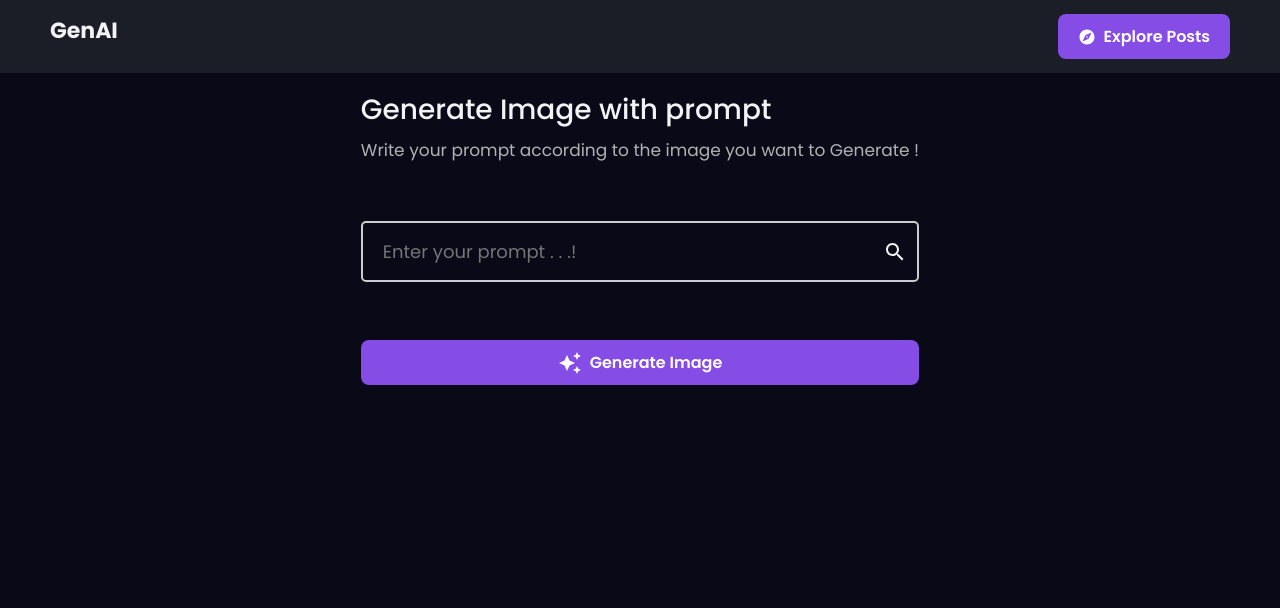
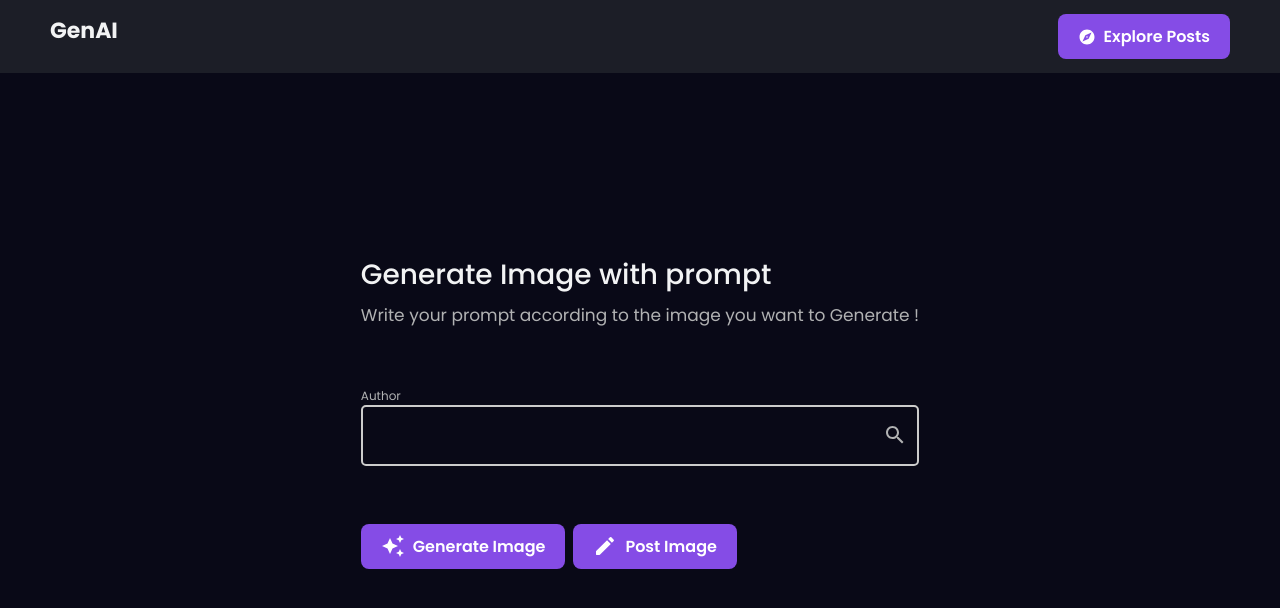
Before and after one commit to Sushant883/AiImageGenerator, a React (Create React App) app in the folder client/: page /post in a window 1280 px wide. Shown: the top 608 px of the page. Built offline with nearby package versions, Linux system fonts and the light colour scheme.

Commit message:
add text area

```diff
--- a/client/src/components/GenerateImageForm.jsx
+++ b/client/src/components/GenerateImageForm.jsx
@@ -2,7 +2,7 @@ import React from "react";
 import styled from "styled-components";
 import Button from "./Button";
 import TextInput from "./TextInput";
-import { AutoAwesome } from "@mui/icons-material";
+import { AutoAwesome, CreateRounded } from "@mui/icons-material";
 
 const Form = styled.div`
   flex: 1;
@@ -33,12 +33,11 @@ const Body = styled.div`
   gap: 18px;
   font-size: 12px;
   font-weight: 400;
-  color: ${({ theme }) => theme.text_primary};
+  color: ${({ theme }) => theme.text_secondary};
 `;
 const Actions = styled.div`
-  flex: 1;
-  display: flex;
-  flex-direction: column;
+// flex: 1;
+display: flex;
   gap: 8px;
 `;
 
@@ -55,18 +54,22 @@ const GenerateImageForm = () => {
       </Top>
       {/* here is our form ends */}
 
-
       {/* this is our body and actions of the form  */}
       <Body>
-        <TextInput /> {/*  this is Text input component */}
+        <label htmlFor="">
+         Author
+          <TextInput /> {/*  this is Text input component */}
+        </label>
+
       </Body>
 
       <Actions>
+        <Button text="Generate Image" flex leftIcon={<AutoAwesome />} />
         <Button
-          text="Generate Image"
-          flex
-          leftIcon={<AutoAwesome />}
-        />
+        text="Post Image"
+        flex
+        type="secondary"
+        leftIcon={<CreateRounded />} />
         {/*  this is button component */}
       </Actions>
       {/* here is our form body and actions code ends  */}
--- a/client/src/components/TextInput.jsx
+++ b/client/src/components/TextInput.jsx
@@ -34,13 +34,14 @@ const Input = styled.input`
   }
 `;
 
-const TextInput = ({ placeholder, value, onChange }) => {
+const TextInput = () => {
   return (
     <TextInputContainer>
-        <Input
-      type="text"
-      placeholder="Enter your prompt . . .!"
-    />
+
+
+      <Input />
+
+
     < SearchOutlined />
     </TextInputContainer>
 
--- a/client/src/components/button.js
+++ b/client/src/components/button.js
@@ -7,6 +7,7 @@ const StyledButton = styled.button`
   display: inline-flex;
   align-items: center;
   justify-content: center;
+
   gap: 8px;
   padding: ${({ size }) => (size === "small" ? "8px 16px" : size === "large" ? "14px 28px" : "10px 20px")};
   background-color: ${({ theme, variant }) =>
```
